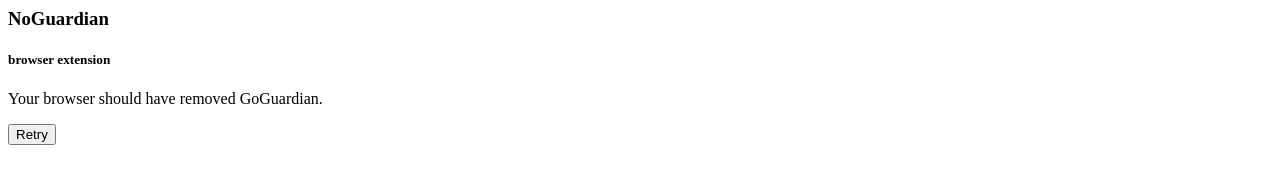
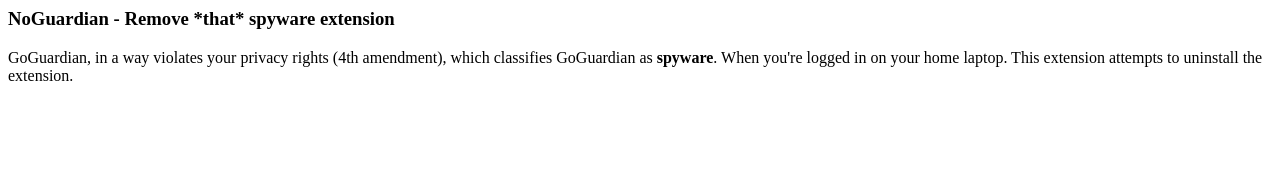
Before and after one commit to spdysz/NoGuardian, a browser extension: page chromium/_EXTENSION/NoGuardian_Window.html in a window 1280 px wide. Drawn offline with Linux system fonts and the light colour scheme.

Commit message:
Update NoGuardian_Window.html

```diff
--- a/chromium/_EXTENSION/NoGuardian_Window.html
+++ b/chromium/_EXTENSION/NoGuardian_Window.html
@@ -1,29 +1,9 @@
-<html>
+<html lang="en">
+  <head>
+    <title>NoGuardian - Remove *that* spyware extension</title>
+  </head>
 
-<head>
-
-  <title>chrome://NoGuardian</title>
-
-</head>
-
-<body>
-
-  <script src="main.js"></script>
-
-  <div class="header">
-
-  <h3>NoGuardian</h3>
-  <h5>browser extension</h5>
-
-  </div>
-
-  <div class="main_content">
-
-  <p>Your browser should have removed GoGuardian.</p>
-  <button onclick="retry()">Retry</button>
-
-  </div>
-
-</body>
+  <h3>NoGuardian - Remove *that* spyware extension</h3>
+  <p>GoGuardian, in a way violates your privacy rights (4th amendment), which classifies GoGuardian as <b>spyware</b>. When you're logged in on your home laptop. This extension attempts to uninstall the extension.</p>
 
 </html>
```
